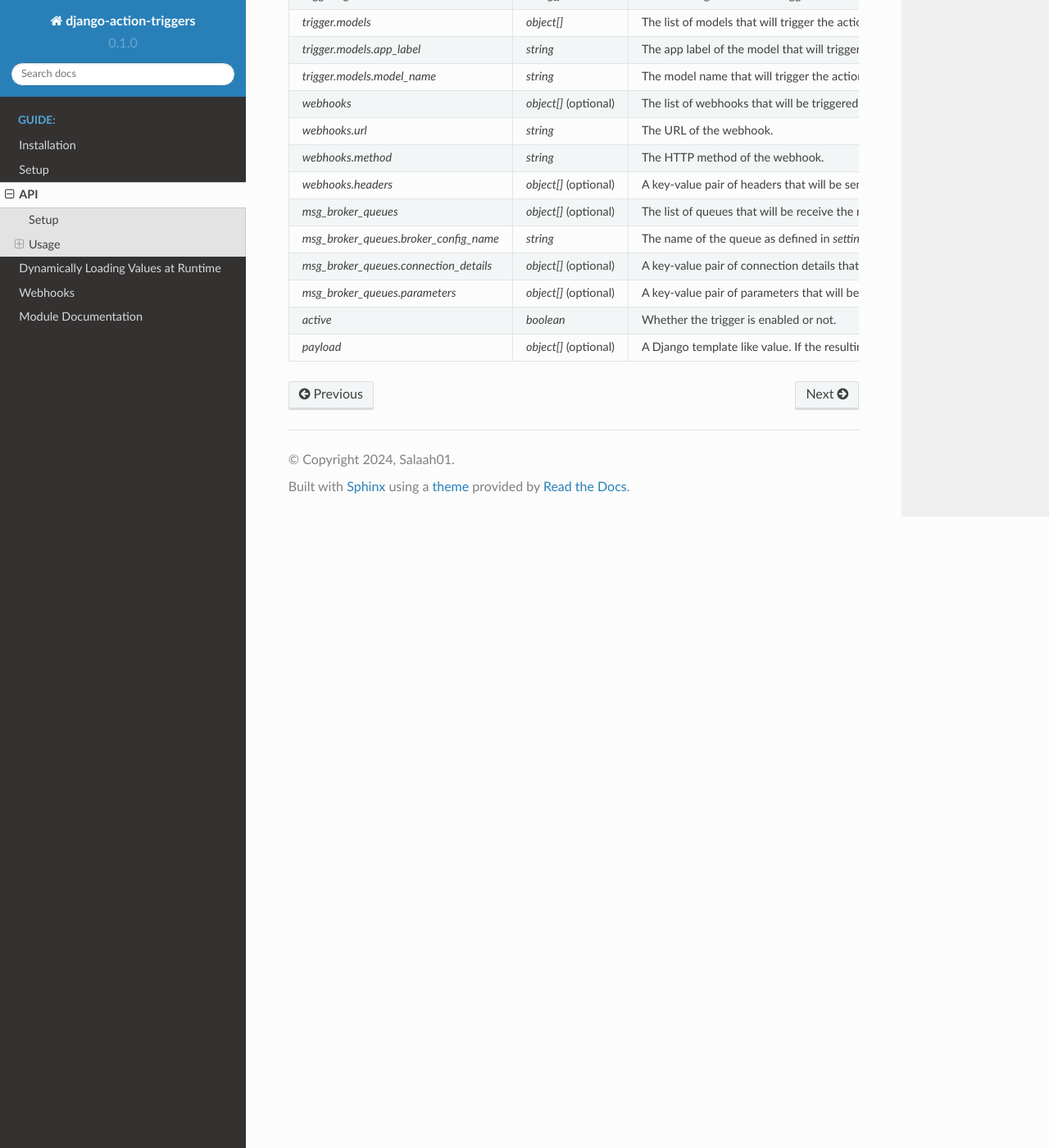
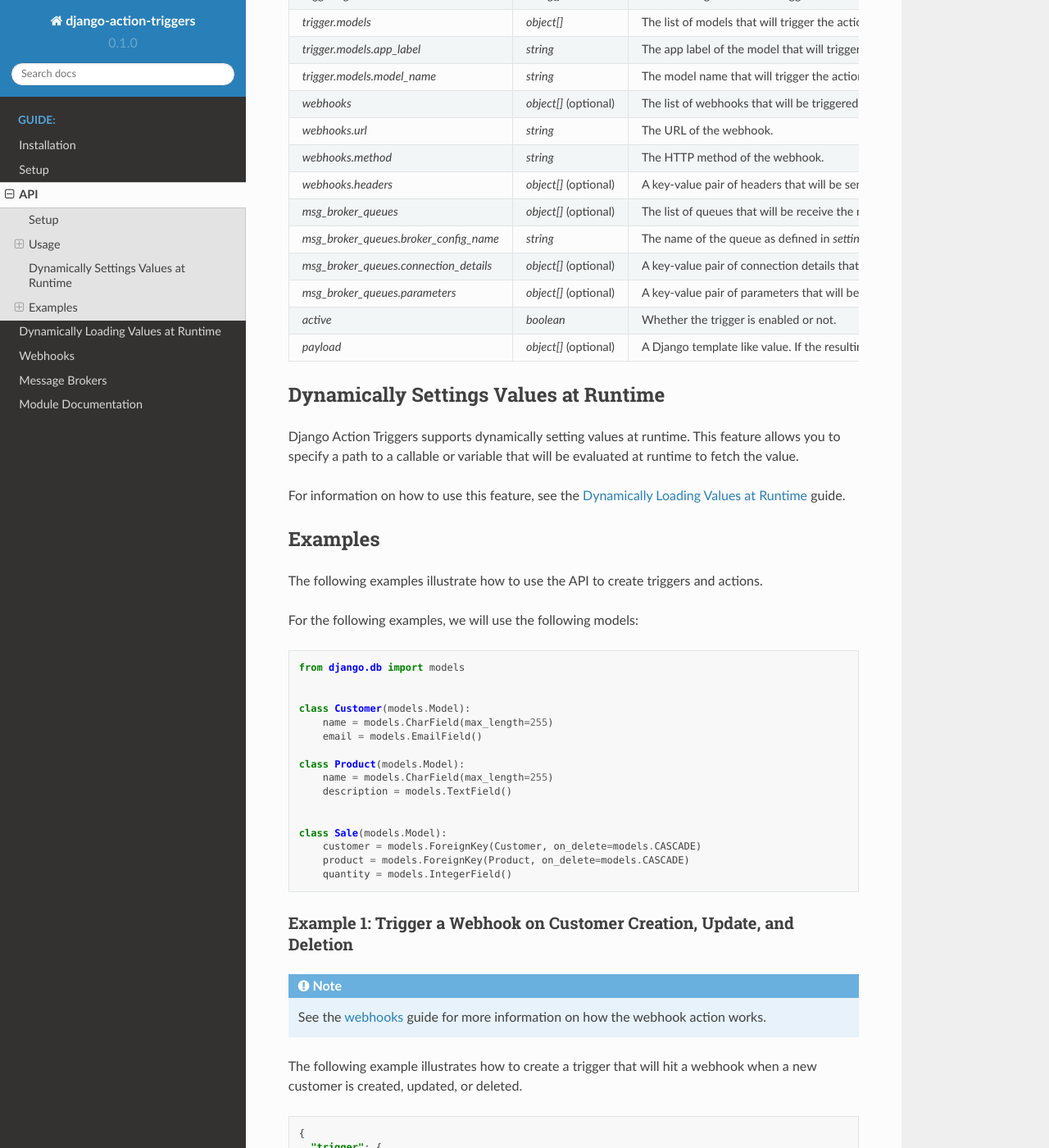
Before and after one commit to Salaah01/django-action-triggers, a Sphinx documentation site: the page built from docs/source/api.rst, in a window 1280 px wide and 1400 px high, scrolled down 1827 px. Shown: the whole window at 82% size. Built offline with Sphinx 7.4.7 and the Read the Docs theme 2.0.0, drawn with Linux system fonts in a browser that asks for light colours; the version number is read from the project's files by our own code; some of the changed text lies outside the part shown.

Commit message:
enhanced api docs

```diff
--- a/docs/source/api.rst
+++ b/docs/source/api.rst
@@ -100,3 +100,172 @@ Field Descriptions
 The following fields are available for use in the API:
 
 .. include:: api/field_descriptions.rst
+
+
+Dynamically Settings Values at Runtime
+======================================
+
+Django Action Triggers supports dynamically setting values at runtime. This
+feature allows you to specify a path to a callable or variable that will be
+evaluated at runtime to fetch the value.
+
+For information on how to use this feature, see the :ref:`dynamic-loading`
+guide.
+
+Examples
+========
+
+The following examples illustrate how to use the API to create triggers and
+actions.
+
+For the following examples, we will use the following models:
+
+.. code-block:: python
+
+    from django.db import models
+
+
+    class Customer(models.Model):
+        name = models.CharField(max_length=255)
+        email = models.EmailField()
+
+    class Product(models.Model):
+        name = models.CharField(max_length=255)
+        description = models.TextField()
+
+
+    class Sale(models.Model):
+        customer = models.ForeignKey(Customer, on_delete=models.CASCADE)
+        product = models.ForeignKey(Product, on_delete=models.CASCADE)
+        quantity = models.IntegerField()
+
+
+Example 1: Trigger a Webhook on Customer Creation, Update, and Deletion
+-----------------------------------------------------------------------
+
+.. include:: partials/note_ref_webhooks_guide.rst
+
+The following example illustrates how to create a trigger that will hit a
+webhook when a new customer is created, updated, or deleted.
+
+.. code-block:: json
+
+  {
+    "trigger": {
+      "signals": ["post_save", "post_delete"],
+      "models": [
+        {
+          "app_label": "myapp",
+          "model_name": "User"
+        }
+      ]
+    },
+    "webhooks": [
+      {
+        "url": "https://my-webhook.com",
+        "method": "POST",
+        "headers": {
+          "Authorization": "Bearer {{ myapp.utils.get_token }}"
+        }
+      }
+    ],
+    "active": true
+  }
+
+Example 2: Trigger Webhooks and Send Messages to a Broker on `Product` and `Sale` Creation or Update
+----------------------------------------------------------------------------------------------------
+
+.. include:: partials/note_ref_message_brokers_guide.rst
+.. include:: partials/note_ref_webhooks_guide.rst
+
+The following example illustrates how to create a trigger that will hit a
+webhook and send a message to a broker when a new product or sale is created or
+updated.
+
+.. code-block:: json
+
+  {
+    "trigger": {
+      "signals": ["post_save"],
+      "models": [
+        {
+          "app_label": "myapp",
+          "model_name": "Product"
+        },
+        {
+          "app_label": "myapp",
+          "model_name": "Sale"
+        }
+      ]
+    },
+    "webhooks": [
+      {
+        "url": "https://my-webhook.com",
+        "method": "POST",
+        "headers": {
+          "Authorization": "Bearer {{ myapp.utils.get_token }}"
+        }
+      },
+      {
+        "url": "https://my-other-webhook.com",
+        "method": "POST",
+        "headers": {
+          "Authorization": "Bearer {{ myapp.utils.get_token }}"
+        }
+      }
+    ],
+    "msg_broker_queues": [
+      {
+        "broker_config_name": "my-queue",
+        "parameters": {
+          "product_id": "{{ myapp.utils.get_product_id }}"
+        }
+      },
+      {
+        "broker_config_name": "my-other-queue",
+        "parameters": {
+          "sale_id": "{{ myapp.utils.get_sale_id }}"
+        }
+      }
+    ],
+    "active": true
+  }
+
+Example 3: Trigger a Webhook When a `Sale` is Created/Updated Sending Customer and Product Information
+------------------------------------------------------------------------------------------------------
+
+.. include:: partials/note_ref_message_brokers_guide.rst
+.. include:: partials/note_ref_webhooks_guide.rst
+
+The following example illustrates how to create a trigger that will hit a
+webhook when a new sale is created or updated. The webhook will send the
+customer name and product name along with a static action.
+
+.. code-block:: json
+
+  {
+    "trigger": {
+      "signals": ["post_save"],
+      "models": [
+        {
+          "app_label": "myapp",
+          "model_name": "Sale"
+        }
+      ]
+    },
+    "webhooks": [
+      {
+        "url": "https://my-webhook.com",
+        "method": "POST",
+        "headers": {
+          "Authorization": "Bearer {{ myapp.utils.get_token }}"
+        }
+      }
+    ],
+    "active": true,
+    "payload": {
+      "action": "new_sale",
+      "customer_name": "{{ instance.customer.name }}",
+      "product_name": "{{ instance.product.name }}"
+    }
+  }
--- a/docs/source/index.rst
+++ b/docs/source/index.rst
@@ -25,6 +25,7 @@ Contents
    api
    dynamic_loading
    webhooks
+   message_brokers
    modules
 
 Indices and tables
--- /dev/null
+++ b/docs/source/message_brokers.rst
@@ -0,0 +1,5 @@
+.. _message_brokers:
+
+===============
+Message Brokers
+===============
--- /dev/null
+++ b/docs/source/partials/note_ref_message_brokers_guide.rst
@@ -0,0 +1,4 @@
+.. note::
+
+    See the :ref:`message brokers<message_brokers>` guide for more information on
+    how the message broker action works.
--- /dev/null
+++ b/docs/source/partials/note_ref_webhooks_guide.rst
@@ -0,0 +1,4 @@
+.. note::
+
+  See the :ref:`webhooks<webhooks>` guide for more information on how the
+  webhook action works.
```
